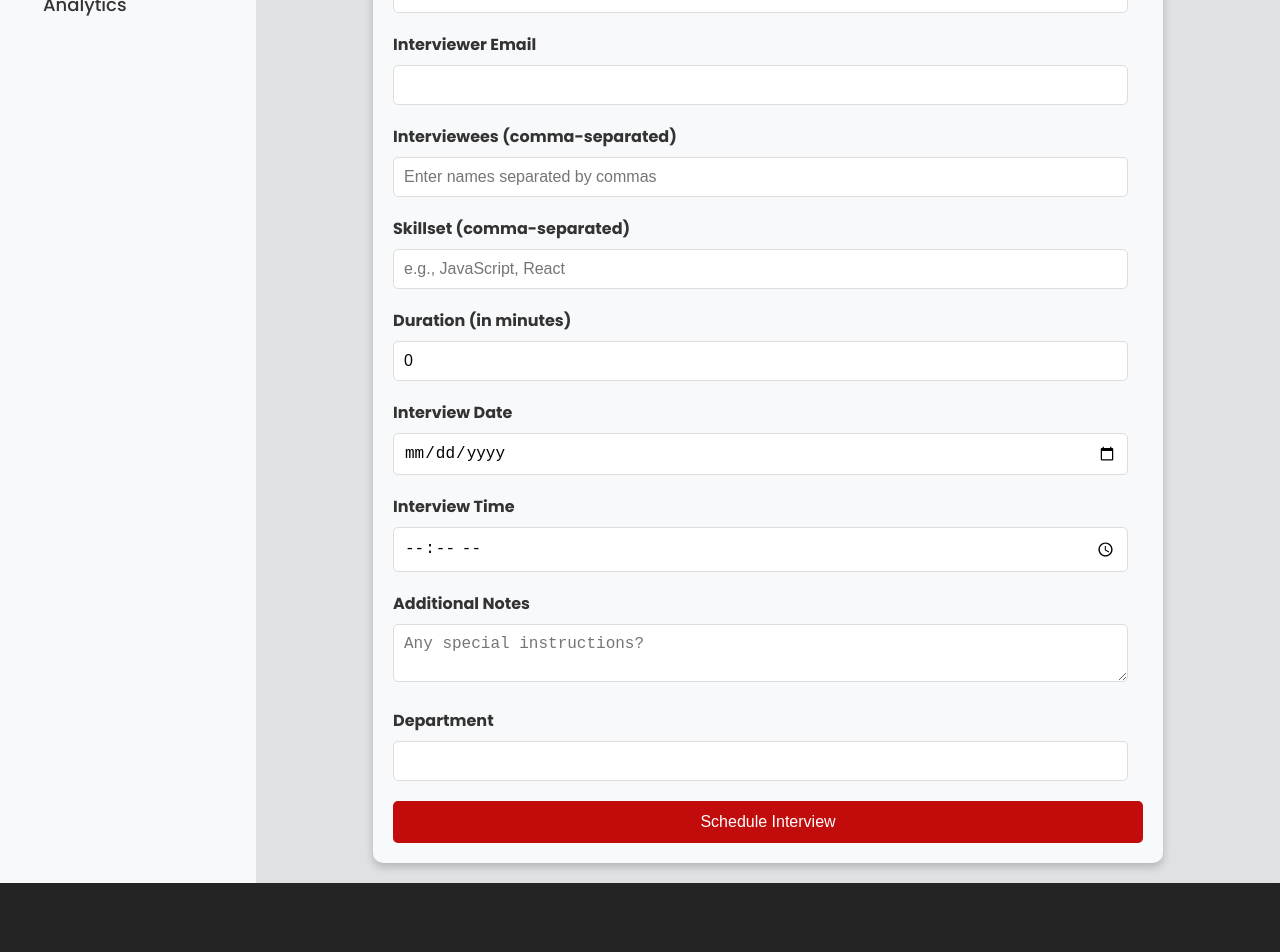
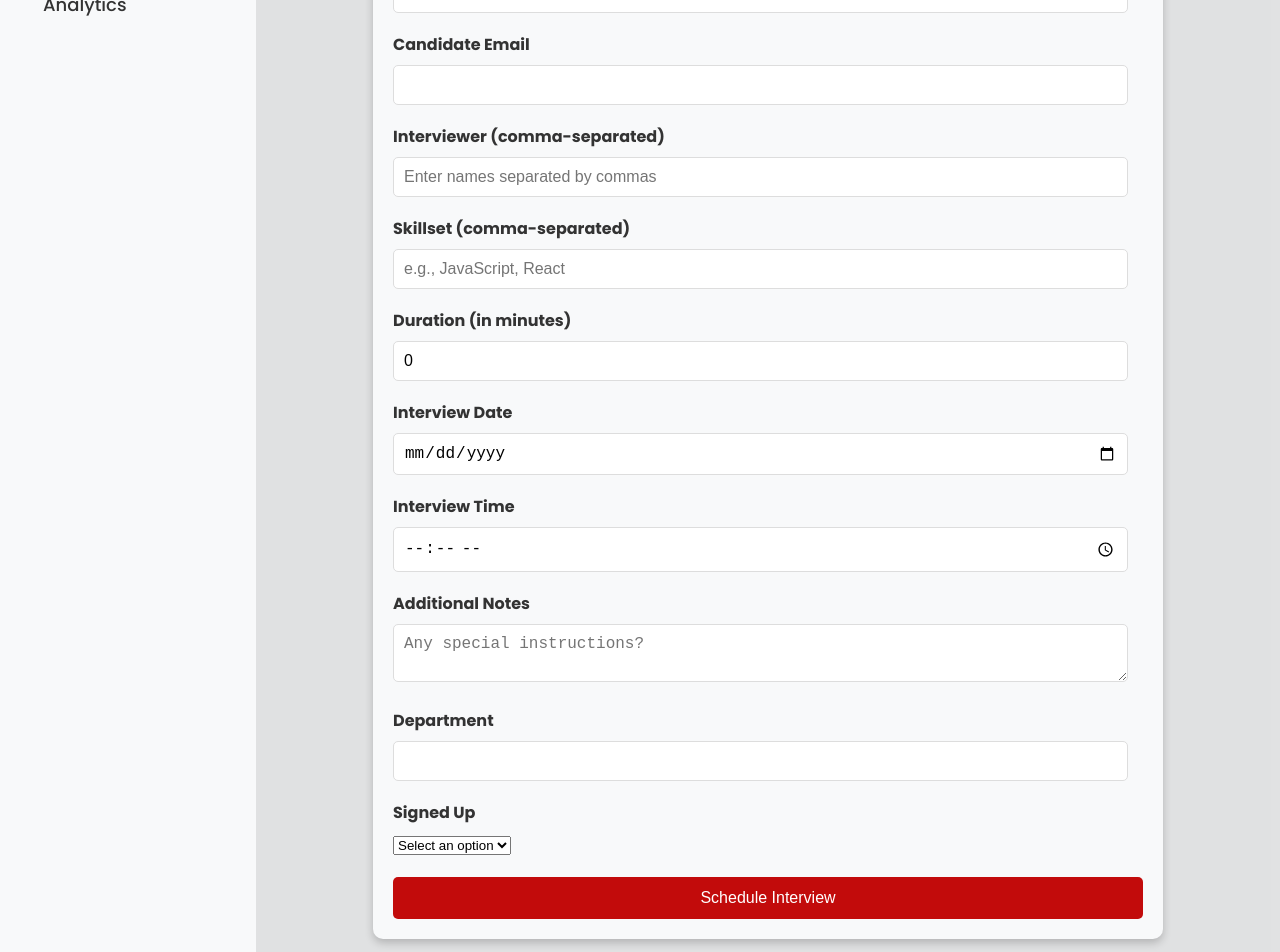
Before and after one commit to Shivam-Dogra/InterviewManager_Frontend, a React (Vite) app: page /schedule in a window 1280 px wide. Shown: the part 320-1272 px from the top of the page. Before the commit the page ends 1203 px from the top, so only its background shows below. Built offline with nearby package versions, Linux system fonts and the light colour scheme.

Commit message:
frontend changes

```diff
--- a/src/App.css
+++ b/src/App.css
@@ -341,7 +341,7 @@ textarea {
 }
 
 .view-more-btn {
-  background-color: #007bff;
+  background-color: #900909;
   color: #fff;
   border: none;
   padding: 8px 16px;
@@ -352,7 +352,7 @@ textarea {
 }
 
 .view-more-btn:hover {
-  background-color: #0056b3;
+  background-color: #6b0606;
 }
 
 /* Interview Details Styling (shown when expanded) */
@@ -369,7 +369,7 @@ textarea {
 
 /*edit interview*/
 .view-more-btn, .edit-btn, .save-btn {
-  background-color: #007bff;
+  background-color: #900909;
   color: white;
   border: none;
   padding: 8px 16px;
@@ -380,7 +380,7 @@ textarea {
 }
 
 .view-more-btn:hover, .edit-btn:hover, .save-btn:hover {
-  background-color: #0056b3;
+  background-color: #6b0606;
 }
 
 .edit-form .form-group {
--- a/src/components/Dashboard.jsx
+++ b/src/components/Dashboard.jsx
@@ -51,10 +51,21 @@ const Dashboard = () => {
   // Save updated interview data
   const handleSave = async (id) => {
     try {
-      await axios.put(`http://localhost:3000/api/interview/update/${id}`, formData);
+      // Send updated interview data to the backend
+      const response = await axios.put(`http://localhost:3000/api/interview/update/${id}`, formData);
+
+      // Notify user of successful update
       alert('Interview Updated Successfully');
-      setEditMode(null); // Exit edit mode after saving
-      // Optionally, re-fetch the interviews here to ensure the UI is updated with the latest data
+
+      // Update the interviews array with the new updated data
+      setInterviews((prevInterviews) =>
+        prevInterviews.map((interview) =>
+          interview._id === id ? response.data : interview
+        )
+      );
+
+      // Exit edit mode after saving
+      setEditMode(null);
     } catch (error) {
       console.error('Error updating interview:', error);
       alert('Error updating interview');
@@ -75,9 +86,10 @@ const Dashboard = () => {
                 <div className="interview-summary">
                   <h4>{interview.title}</h4>
                   <h4 style={{ color: interview.signedUp ? 'green' : 'red' }}>
-                    Signed Up: {interview.signedUp ? 'Yes' : 'No'}</h4>
-                  <p>Interviewer: {interview.interviewerName}</p>
-                  <p>Interviewees: {interview.interviewees.length}</p>
+                    Signed Up: {interview.signedUp ? 'Yes' : 'No'}
+                  </h4>
+                  <p>Candidate: {interview.interviewerName}</p>
+                  <p>Interviewer: {interview.interviewees.length}</p>
                   <button
                     className="view-more-btn"
                     onClick={() => toggleTile(interview._id)}
--- a/src/components/Schedule.jsx
+++ b/src/components/Schedule.jsx
@@ -17,7 +17,7 @@ const ScheduleInterview = () => {
     time: '',
     notes: '',
     department: '',
-    signedUp: true,
+    signedUp: '',
     completionStatus: false
   });
 
@@ -82,7 +82,7 @@ const ScheduleInterview = () => {
             </div>
 
             <div className="form-group">
-              <label htmlFor="interviewerName">Interviewer Name</label>
+              <label htmlFor="interviewerName">Candidate Name</label>
               <input
                 type="text"
                 name="interviewerName"
@@ -93,7 +93,7 @@ const ScheduleInterview = () => {
             </div>
 
             <div className="form-group">
-              <label htmlFor="interviewerEmail">Interviewer Email</label>
+              <label htmlFor="interviewerEmail">Candidate Email</label>
               <input
                 type="email"
                 name="interviewerEmail"
@@ -104,7 +104,7 @@ const ScheduleInterview = () => {
             </div>
 
             <div className="form-group">
-              <label htmlFor="intervieweesName">Interviewees (comma-separated)</label>
+              <label htmlFor="intervieweesName">Interviewer (comma-separated)</label>
               <input
                 type="text"
                 name="intervieweesName"
@@ -180,6 +180,21 @@ const ScheduleInterview = () => {
               />
             </div>
 
+            <div className="form-group">
+              <label htmlFor="signedUp">Signed Up</label>
+              <select
+                name="signedUp"
+                value={formData.signedUp}
+                onChange={handleChange}
+                required
+              >
+                <option value="">Select an option</option>
+                <option value="yes">Yes</option>
+                <option value="no">No</option>
+              </select>
+            </div>
+
+
             <button type="submit" className="submit-btn">Schedule Interview</button>
           </form>
         </div>
```
